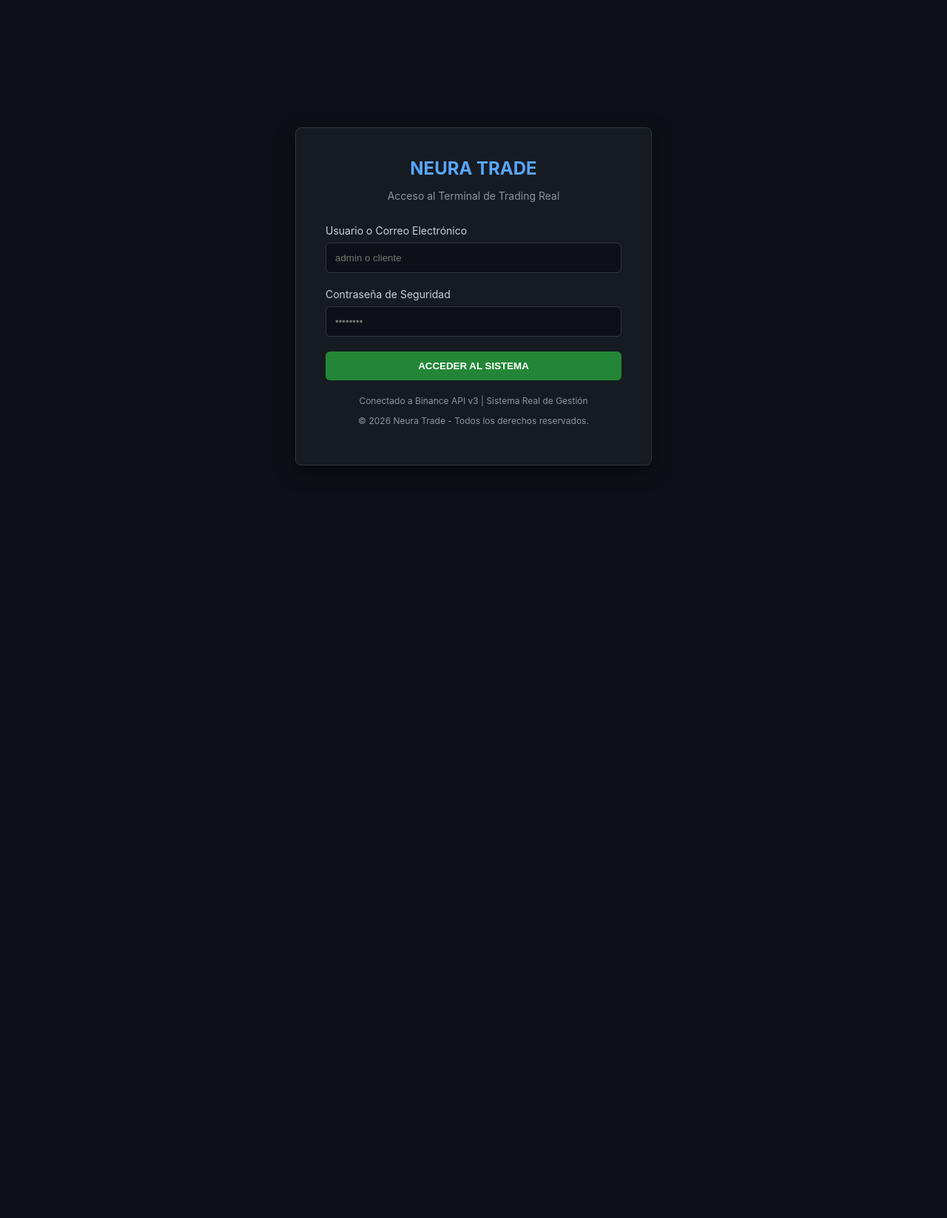
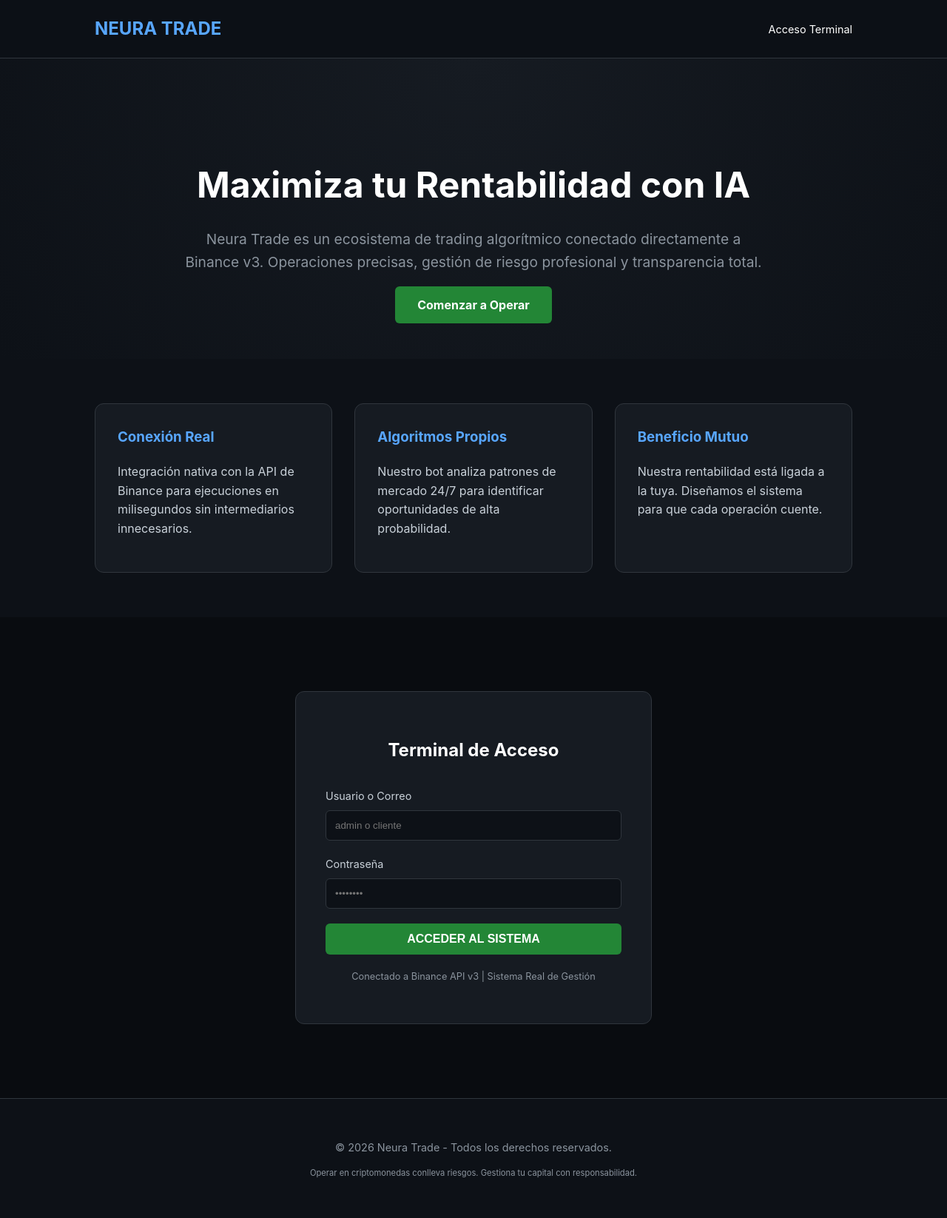
Before and after one commit to neuratradesjm/neuratrade-render, a Flask app: page / in a window 1280 px wide. Shown: the whole page at 74% size. Before the commit the page ends 629 px from the top, so only its background shows below. Run offline with Flask 3, Linux system fonts and the light colour scheme.

Commit message:
Update index.html

```diff
--- a/templates/index.html
+++ b/templates/index.html
@@ -3,101 +3,176 @@
 <head>
     <meta charset="UTF-8">
     <meta name="viewport" content="width=device-width, initial-scale=1.0">
-    <title>Neura Trade | Sistema de Trading Algorítmico</title>
+    <title>Neura Trade | Inteligencia Artificial & Trading Real</title>
     <style>
         :root {
-            --bg-color: #0d1117;
-            --container-bg: #161b22;
-            --border-color: #30363d;
-            --text-main: #c9d1d9;
-            --accent: #58a6ff;
-            --success: #238636;
+            --primary: #58a6ff;
+            --secondary: #238636;
+            --bg: #0d1117;
+            --card: #161b22;
+            --border: #30363d;
+            --text: #c9d1d9;
         }
         body {
-            background-color: var(--bg-color);
-            color: var(--text-main);
+            margin: 0;
             font-family: -apple-system, BlinkMacSystemFont, "Segoe UI", Helvetica, Arial, sans-serif;
+            background-color: var(--bg);
+            color: var(--text);
+            line-height: 1.6;
+        }
+        /* Navegación Simple */
+        nav {
+            padding: 20px 10%;
             display: flex;
-            justify-content: center;
+            justify-content: space-between;
             align-items: center;
-            height: 100vh;
-            margin: 0;
+            border-bottom: 1px solid var(--border);
+            position: sticky;
+            top: 0;
+            background: rgba(13, 17, 23, 0.9);
+            z-index: 1000;
         }
-        .login-card {
-            background-color: var(--container-bg);
+        .logo { font-size: 1.5rem; font-weight: bold; color: var(--primary); text-decoration: none; }
+
+        /* Hero Section */
+        .hero {
+            padding: 100px 10% 60px;
+            text-align: center;
+            background: radial-gradient(circle at top, #161b22 0%, #0d1117 100%);
+        }
+        .hero h1 { font-size: 3rem; color: white; margin-bottom: 20px; }
+        .hero p { font-size: 1.2rem; max-width: 800px; margin: 0 auto 30px; color: #8b949e; }
+        .cta-button {
+            background: var(--secondary);
+            color: white;
+            padding: 15px 30px;
+            border-radius: 6px;
+            text-decoration: none;
+            font-weight: bold;
+            transition: 0.3s;
+        }
+        .cta-button:hover { opacity: 0.9; transform: translateY(-2px); }
+
+        /* Características */
+        .features {
+            display: grid;
+            grid-template-columns: repeat(auto-fit, minmax(300px, 1fr));
+            gap: 30px;
+            padding: 60px 10%;
+        }
+        .feature-card {
+            background: var(--card);
+            padding: 30px;
+            border-radius: 12px;
+            border: 1px solid var(--border);
+            transition: 0.3s;
+        }
+        .feature-card:hover { border-color: var(--primary); }
+        .feature-card h3 { color: var(--primary); margin-top: 0; }
+
+        /* Sección de Login (Raíz del Sistema) */
+        .login-section {
+            padding: 100px 10%;
+            background: #090c10;
+            display: flex;
+            flex-direction: column;
+            align-items: center;
+        }
+        .login-container {
+            background: var(--card);
             padding: 40px;
-            border-radius: 8px;
-            border: 1px solid var(--border-color);
+            border-radius: 12px;
+            border: 1px solid var(--border);
             width: 100%;
             max-width: 400px;
-            box-shadow: 0 8px 24px rgba(0,0,0,0.5);
         }
-        .header { text-align: center; margin-bottom: 30px; }
-        .header h1 { color: var(--accent); font-size: 24px; margin: 0; }
-        .header p { color: #8b949e; font-size: 14px; }
-
-        .form-group { margin-bottom: 20px; }
-        label { display: block; margin-bottom: 8px; font-size: 14px; }
-        input {
+        .login-container h2 { text-align: center; margin-bottom: 30px; color: white; }
+        .input-group { margin-bottom: 20px; }
+        .input-group label { display: block; margin-bottom: 8px; font-size: 0.9rem; }
+        .input-group input {
             width: 100%;
             padding: 12px;
-            background-color: var(--bg-color);
-            border: 1px solid var(--border-color);
+            background: var(--bg);
+            border: 1px solid var(--border);
+            color: white;
             border-radius: 6px;
-            color: white;
             box-sizing: border-box;
         }
-        input:focus { border-color: var(--accent); outline: none; }
-
-        button {
+        .btn-login {
             width: 100%;
             padding: 12px;
-            background-color: var(--success);
+            background: var(--secondary);
+            border: none;
             color: white;
-            border: none;
             border-radius: 6px;
             font-weight: bold;
             cursor: pointer;
-            transition: background 0.3s;
+            font-size: 1rem;
         }
-        button:hover { background-color: #2ea043; }
 
-        .footer-info {
-            margin-top: 20px;
-            font-size: 12px;
+        /* Footer */
+        footer {
+            padding: 40px 10%;
+            border-top: 1px solid var(--border);
             text-align: center;
+            font-size: 0.9rem;
             color: #8b949e;
         }
     </style>
 </head>
 <body>
 
-    <div class="login-card">
-        <div class="header">
-            <h1>NEURA TRADE</h1>
-            <p>Acceso al Terminal de Trading Real</p>
+    <nav>
+        <a href="#" class="logo">NEURA TRADE</a>
+        <a href="#login" style="color: white; text-decoration: none; font-size: 0.9rem;">Acceso Terminal</a>
+    </nav>
+
+    <header class="hero">
+        <h1>Maximiza tu Rentabilidad con IA</h1>
+        <p>Neura Trade es un ecosistema de trading algorítmico conectado directamente a Binance v3. Operaciones precisas, gestión de riesgo profesional y transparencia total.</p>
+        <a href="#login" class="cta-button">Comenzar a Operar</a>
+    </header>
+
+    <section class="features">
+        <div class="feature-card">
+            <h3>Conexión Real</h3>
+            <p>Integración nativa con la API de Binance para ejecuciones en milisegundos sin intermediarios innecesarios.</p>
         </div>
+        <div class="feature-card">
+            <h3>Algoritmos Propios</h3>
+            <p>Nuestro bot analiza patrones de mercado 24/7 para identificar oportunidades de alta probabilidad.</p>
+        </div>
+        <div class="feature-card">
+            <h3>Beneficio Mutuo</h3>
+            <p>Nuestra rentabilidad está ligada a la tuya. Diseñamos el sistema para que cada operación cuente.</p>
+        </div>
+    </section>
 
-        <!-- El action="/login" conecta directamente con el app.py -->
-        <form action="/login" method="POST">
-            <div class="form-group">
-                <label for="usuario">Usuario o Correo Electrónico</label>
-                <input type="text" id="usuario" name="usuario" required placeholder="admin o cliente">
-            </div>
+    <!-- RAÍZ DEL SISTEMA: LOGIN -->
+    <section class="login-section" id="login">
+        <div class="login-container">
+            <h2>Terminal de Acceso</h2>
+            <form action="/login" method="POST">
+                <div class="input-group">
+                    <label>Usuario o Correo</label>
+                    <input type="text" name="usuario" required placeholder="admin o cliente">
+                </div>
+                <div class="input-group">
+                    <label>Contraseña</label>
+                    <input type="password" name="clave" required placeholder="••••••••">
+                </div>
+                <button type="submit" class="btn-login">ACCEDER AL SISTEMA</button>
+            </form>
+            <p style="font-size: 0.8rem; text-align: center; margin-top: 20px; color: #8b949e;">
+                Conectado a Binance API v3 | Sistema Real de Gestión
+            </p>
+        </div>
+    </section>
 
-            <div class="form-group">
-                <label for="clave">Contraseña de Seguridad</label>
-                <input type="password" id="clave" name="clave" required placeholder="••••••••">
-            </div>
-
-            <button type="submit">ACCEDER AL SISTEMA</button>
-        </form>
-
-        <div class="footer-info">
-            <p>Conectado a Binance API v3 | Sistema Real de Gestión</p>
-            <p>&copy; 2026 Neura Trade - Todos los derechos reservados.</p>
-        </div>
-    </div>
+    <footer>
+        <p>&copy; 2026 Neura Trade - Todos los derechos reservados.</p>
+        <p style="font-size: 0.7rem;">Operar en criptomonedas conlleva riesgos. Gestiona tu capital con responsabilidad.</p>
+    </footer>
 
 </body>
 </html>
```
